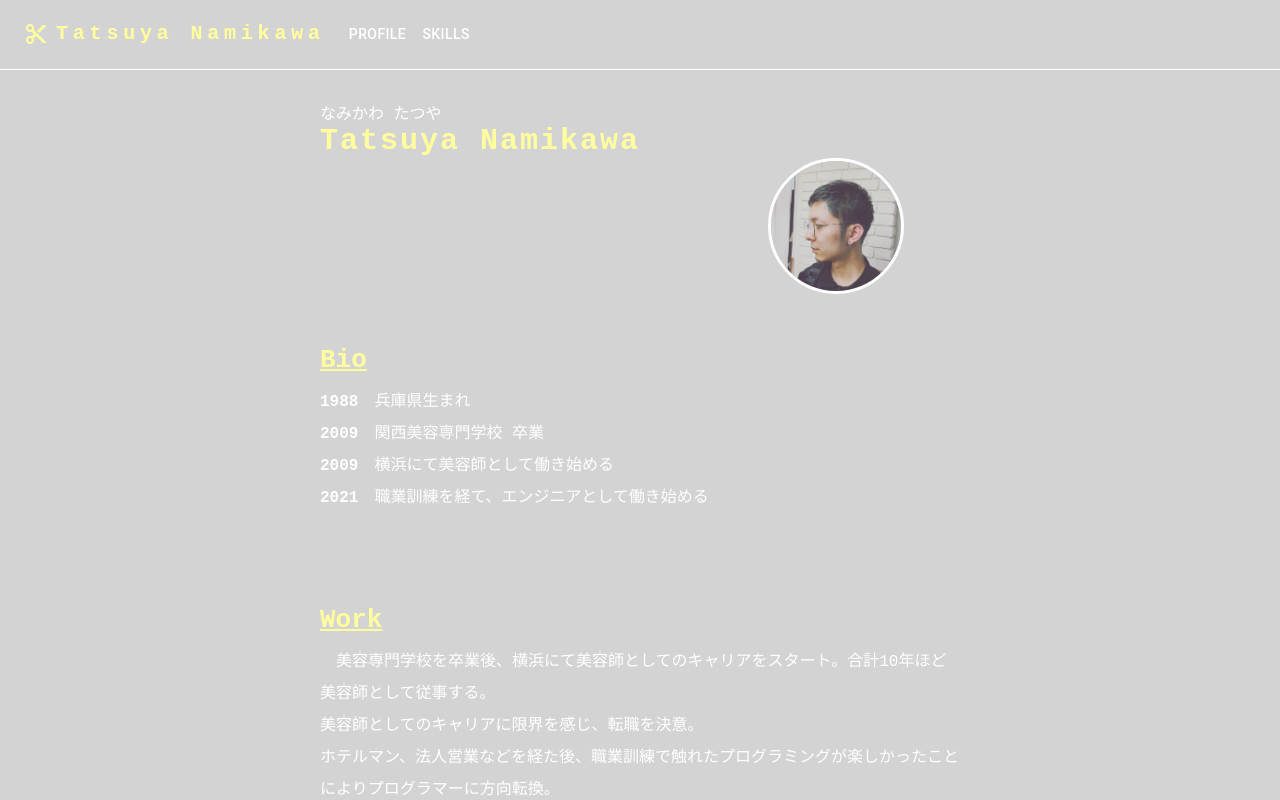
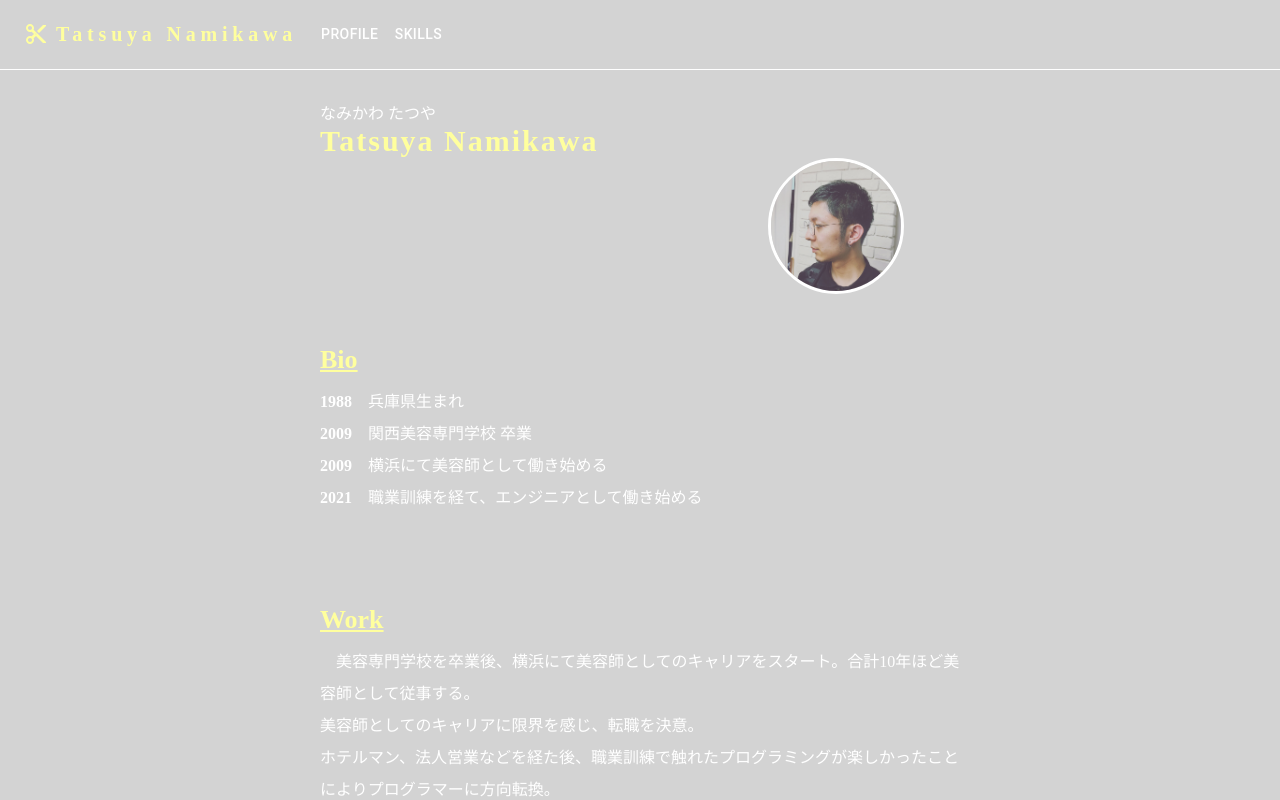
Before and after one commit to namichaz/personal_portfolio, a React (Create React App) app: page /profile in a window 1280 px wide. Shown: the top 800 px of the page. Built offline with nearby package versions, Linux system fonts and the light colour scheme.

Commit message:
font-familyの修正

```diff
--- a/src/components/Header.tsx
+++ b/src/components/Header.tsx
@@ -72,7 +72,7 @@ function Header() {
             sx={{
               mr: 2,
               display: { xs: "none", md: "flex" },
-              fontFamily: "monospace",
+              fontFamily: "-moz-initial",
               fontWeight: 700,
               letterSpacing: ".3rem",
               color: "#FFFF9E",
@@ -128,7 +128,7 @@ function Header() {
               mr: 2,
               display: { xs: "flex", md: "none" },
               flexGrow: 1,
-              fontFamily: "monospace",
+              fontFamily: "auto",
               fontWeight: 700,
               letterSpacing: ".3rem",
               color: "inherit",
--- a/src/features/Hobby.tsx
+++ b/src/features/Hobby.tsx
@@ -9,7 +9,7 @@ import Card from "components/Card";
 
 const nameStyle = css({
   letterSpacing: 2,
-  fontFamily: "monospace",
+  fontFamily: "auto",
   fontSize: 30,
   display: "flex",
   color: "#FFFF9E",
@@ -18,14 +18,14 @@ const nameStyle = css({
 
 const textStyle2 = css({
   fontSize: 16,
-  fontFamily: "monospace",
+  fontFamily: "auto",
   color: "white",
   width: "100%",
 });
 const topicStyle = css({
   textDecoration: "underline",
   lineHeight: 2,
-  fontFamily: "monospace",
+  fontFamily: "auto",
   fontSize: 26,
   fontWeight: "bold",
   padding: "0 25%",
@@ -35,7 +35,7 @@ const topicStyle = css({
 const yearStyle = css({
   display: "flex",
   fontSize: 16,
-  fontFamily: "monospace",
+  fontFamily: "auto",
   padding: "0 25%",
 });
 
--- a/src/features/Home.tsx
+++ b/src/features/Home.tsx
@@ -26,7 +26,7 @@ export const Home = () => {
   const imageStyle = css({
     width: "100%",
     height: "auto",
-    maxHeight: "850px",
+    maxHeight: "fit-content",
     maxWidth: "100%",
     minWidth: "auto",
     position: "relative",
@@ -36,7 +36,7 @@ export const Home = () => {
   const textOntheImage = css({
     color: "white",
     fontSize: "1.5rem",
-    fontFamily: "monospace",
+    fontFamily: "auto",
     position: "absolute",
     top: "50%",
     left: "50%",
--- a/src/features/Profile.tsx
+++ b/src/features/Profile.tsx
@@ -17,7 +17,7 @@ export const Profile = () => {
 
   const nameStyle = css({
     letterSpacing: 2,
-    fontFamily: "monospace",
+    fontFamily: "auto",
     fontSize: 30,
     display: "flex",
     padding: "0px 25%",
@@ -29,7 +29,7 @@ export const Profile = () => {
   const topicStyle = css({
     textDecoration: "underline",
     lineHeight: 2,
-    fontFamily: "monospace",
+    fontFamily: "auto",
     fontSize: 26,
     fontWeight: "bold",
     padding: "0 25%",
@@ -39,18 +39,18 @@ export const Profile = () => {
   const yearStyle = css({
     display: "flex",
     fontSize: 16,
-    fontFamily: "monospace",
+    fontFamily: "auto",
     padding: "0 25%",
   });
   const textStyle = css({
     fontSize: 16,
-    fontFamily: "monospace",
+    fontFamily: "auto",
     padding: "0 25%",
     textAlign: "start",
   });
   const textStyle2 = css({
     fontSize: 16,
-    fontFamily: "monospace",
+    fontFamily: "auto",
     padding: "0 25%",
     paddingTop: 30,
     // opacity: 0.5,
--- a/src/features/Skills.tsx
+++ b/src/features/Skills.tsx
@@ -35,7 +35,7 @@ export const Skills = () => {
   const topicStyle = css({
     textDecoration: "underline",
     lineHeight: 2,
-    fontFamily: "monospace",
+    fontFamily: "auto",
     fontSize: 26,
     fontWeight: "bold",
     paddingLeft: "24%",
@@ -47,7 +47,7 @@ export const Skills = () => {
     fontSize: "1rem",
     paddingTop: "5%",
     paddingLeft: "5%",
-    fontFamily: "monospace",
+    fontFamily: "auto",
     width: "20rem",
   });
 
```
